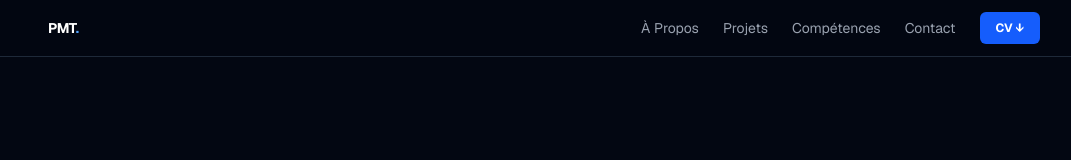
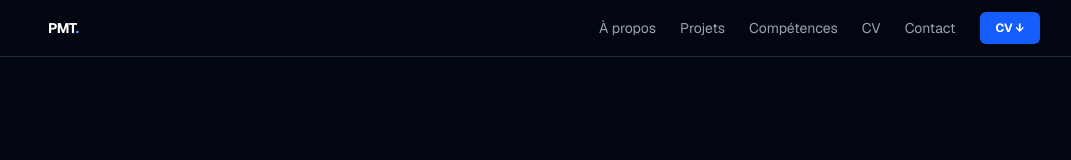
Before and after one commit to Mtg221/portfolio, a Next.js app: page / in a window 1280 px wide. Shown: the top 160 px of the page, without its empty margins (96-1167 px from the left). Built offline with nearby package versions, Linux system fonts and the light colour scheme.

Commit message:
second commit

```diff
--- a/src/app/page.jsx
+++ b/src/app/page.jsx
@@ -9,7 +9,6 @@ const projects = [
     stack: ["React", "Vite", "Node.js", "Express", "MongoDB"],
     live: "https://device-tracker-delta.vercel.app",
     github: "https://github.com/Mtg221/device-tracker",
-    color: "#3B82F6",
   },
   {
     title: "Sénégal Dishes",
@@ -18,7 +17,6 @@ const projects = [
     stack: ["React", "Vite", "Node.js", "Express", "MongoDB"],
     live: "https://restaurant-self-kappa-35.vercel.app",
     github: "https://github.com/Mtg221/restaurant",
-    color: "#F97316",
   },
   {
     title: "TicTacToe Multijoueur",
@@ -27,7 +25,6 @@ const projects = [
     stack: ["React", "Node.js", "Socket.io", "WebSockets"],
     live: "https://multiplayer-tic-tac-toe-delta.vercel.app",
     github: "https://github.com/Mtg221/multiplayer_tic_tac_toe",
-    color: "#10B981",
   },
 ];
 
@@ -38,13 +35,21 @@ const skills = [
   { category: "DevOps & Outils", items: ["Git", "Vercel", "Render", "Unix"] },
 ];
 
+const navItems = [
+  { id: "about", label: "À propos" },
+  { id: "projects", label: "Projets" },
+  { id: "skills", label: "Compétences" },
+  { id: "cv", label: "CV" },
+  { id: "contact", label: "Contact" },
+];
+
 export default function Portfolio() {
   const [activeSection, setActiveSection] = useState("hero");
   const [menuOpen, setMenuOpen] = useState(false);
 
   useEffect(() => {
     const handleScroll = () => {
-      const sections = ["hero", "about", "projects", "skills", "contact"];
+      const sections = ["hero", "about", "projects", "skills", "cv", "contact"];
       for (const id of sections) {
         const el = document.getElementById(id);
         if (el) {
@@ -76,15 +81,15 @@ export default function Portfolio() {
           </span>
           {/* Desktop nav */}
           <div className="hidden sm:flex items-center gap-6 text-sm">
-            {["about", "projects", "skills", "contact"].map((s) => (
+            {navItems.map(({ id, label }) => (
               <button
-                key={s}
-                onClick={() => scrollTo(s)}
-                className={`capitalize transition-colors ${
-                  activeSection === s ? "text-blue-400" : "text-gray-400 hover:text-white"
+                key={id}
+                onClick={() => scrollTo(id)}
+                className={`transition-colors ${
+                  activeSection === id ? "text-blue-400" : "text-gray-400 hover:text-white"
                 }`}
               >
-                {s === "about" ? "À propos" : s === "projects" ? "Projets" : s === "skills" ? "Compétences" : "Contact"}
+                {label}
               </button>
             ))}
             <a
@@ -111,12 +116,7 @@ export default function Portfolio() {
         {/* Mobile menu */}
         {menuOpen && (
           <div className="sm:hidden bg-gray-900 border-t border-gray-800 px-4 py-3 flex flex-col gap-3 text-sm">
-            {[
-              { id: "about", label: "À propos" },
-              { id: "projects", label: "Projets" },
-              { id: "skills", label: "Compétences" },
-              { id: "contact", label: "Contact" },
-            ].map(({ id, label }) => (
+            {navItems.map(({ id, label }) => (
               <button key={id} onClick={() => scrollTo(id)} className="text-left text-gray-300 hover:text-white py-1">
                 {label}
               </button>
@@ -157,7 +157,6 @@ export default function Portfolio() {
               Télécharger CV ↓
             </a>
           </div>
-          {/* Social links */}
           <div className="flex gap-4 mt-10">
             <a href="https://github.com/Mtg221" target="_blank" rel="noopener noreferrer"
               className="text-gray-500 hover:text-white transition-colors text-sm font-mono">
@@ -284,10 +283,33 @@ export default function Portfolio() {
         </div>
       </section>
 
+      {/* CV */}
+      <section id="cv" className="py-24 px-4">
+        <div className="max-w-5xl mx-auto">
+          <h2 className="text-sm font-mono text-blue-400 mb-2">04. CV</h2>
+          <h3 className="text-3xl font-bold text-white mb-6">Mon curriculum vitae</h3>
+          <div className="rounded-xl overflow-hidden border border-gray-700">
+            <iframe
+              src="/cv_fr.pdf"
+              className="w-full h-screen"
+            />
+          </div>
+          <div className="mt-6 text-center">
+            <a
+              href="/cv_fr.pdf"
+              download
+              className="inline-block bg-blue-600 hover:bg-blue-500 text-white font-bold py-3 px-8 rounded-lg transition-all hover:scale-105 duration-200"
+            >
+              Télécharger CV ↓
+            </a>
+          </div>
+        </div>
+      </section>
+
       {/* Contact */}
-      <section id="contact" className="py-24 px-4">
+      <section id="contact" className="py-24 px-4 bg-gray-900">
         <div className="max-w-2xl mx-auto text-center">
-          <h2 className="text-sm font-mono text-blue-400 mb-2">04. Contact</h2>
+          <h2 className="text-sm font-mono text-blue-400 mb-2">05. Contact</h2>
           <h3 className="text-3xl font-bold text-white mb-4">Travaillons ensemble</h3>
           <p className="text-gray-400 mb-10 leading-relaxed">
             Disponible pour des opportunités de stage, des missions freelance ou des collaborations sur des projets ambitieux.
--- a/tsconfig.json
+++ b/tsconfig.json
@@ -29,6 +29,6 @@
     ".next/types/**/*.ts",
     ".next/dev/types/**/*.ts",
     "**/*.mts"
-  ],
+, "src/app/page.jsx"  ],
   "exclude": ["node_modules"]
 }
```
